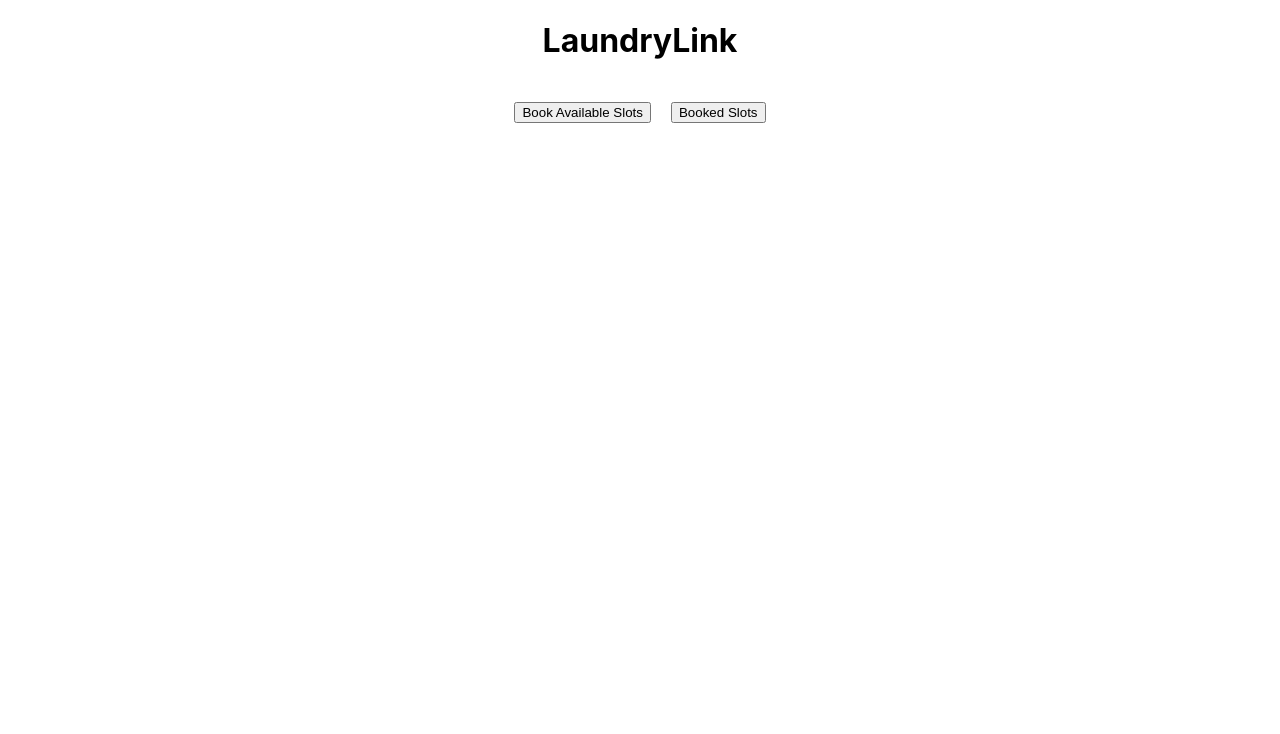
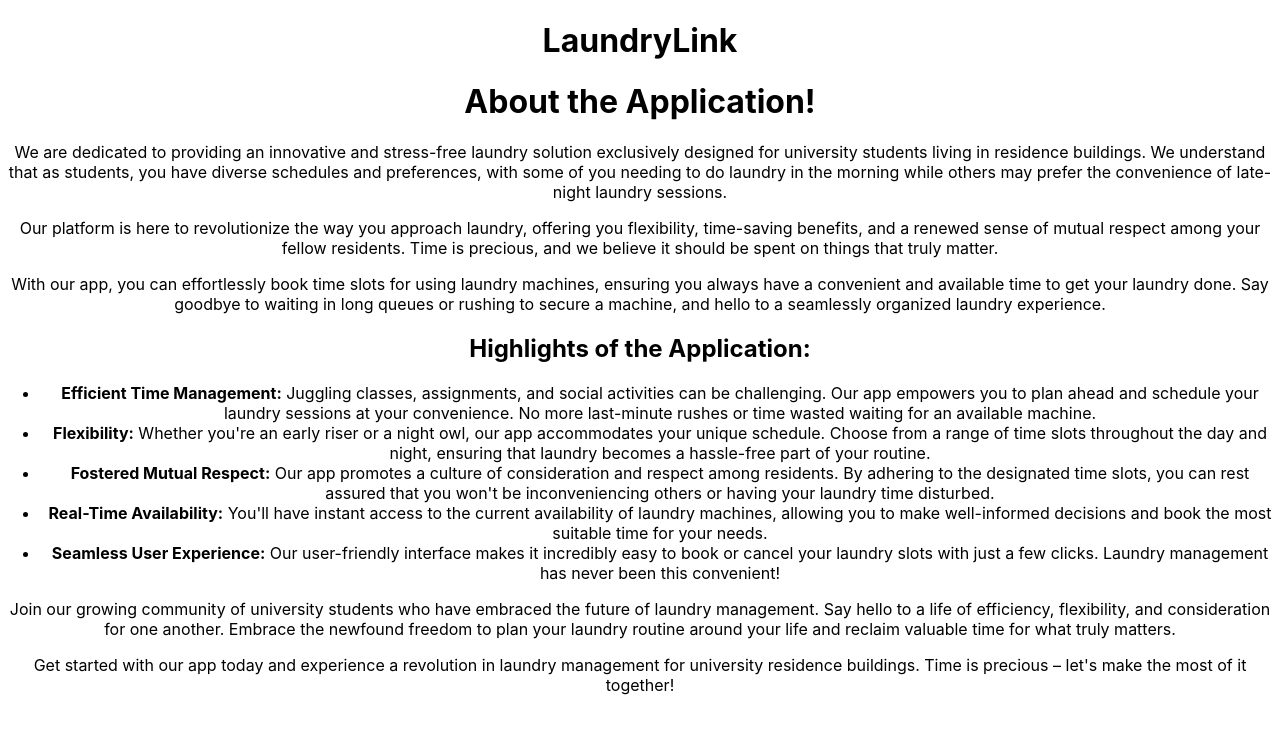
Before and after one commit to zbaigg/LaundryLink, a React (Create React App) app in the folder mylaundryapp/: page /about in a window 1280 px wide. Shown: the top 734 px of the page. Built offline with nearby package versions, Linux system fonts and the light colour scheme.

Commit message:
adding an about the app and contact me endpoints usign react routing

```diff
--- a/mylaundryapp/src/App.js
+++ b/mylaundryapp/src/App.js
@@ -2,15 +2,33 @@ import React from 'react';
 import Header from './components/Header';
 import Slots from './components/Slots';
 import './App.css';
+import ContactMe from './components/Contact';
+import About from './components/About';
+
+
+// import { Switch, Route, BrowserRouter as Router, Link } from 'react-router-dom';
+import { BrowserRouter as Router, Route, Switch } from 'react-router-dom';
 
 function App() {
   return (
+    <Router>
       <div className="App">
         <Header />
           <div className="App-button-display">
+            <Switch>
+                <Route exact path="/">
                   <Slots />
+                </Route>
+                <Route exact path="/contactme">
+                  <ContactMe />
+                </Route>
+                <Route exact path="/about">
+                  <About />
+                </Route>
+            </Switch>
           </div>
       </div>
+    </Router>
   );
 }
 
--- /dev/null
+++ b/mylaundryapp/src/components/About.js
@@ -0,0 +1,79 @@
+import React from 'react';
+
+function About() {
+    return (
+        <div>
+          <h1>About the Application!</h1>
+          <p>
+            We are dedicated to providing an innovative and stress-free laundry
+            solution exclusively designed for university students living in
+            residence buildings. We understand that as students, you have diverse
+            schedules and preferences, with some of you needing to do laundry in
+            the morning while others may prefer the convenience of late-night
+            laundry sessions.
+          </p>
+          <p>
+            Our platform is here to revolutionize the way you approach laundry,
+            offering you flexibility, time-saving benefits, and a renewed sense of
+            mutual respect among your fellow residents. Time is precious, and we
+            believe it should be spent on things that truly matter.
+          </p>
+          <p>
+            With our app, you can effortlessly book time slots for using laundry
+            machines, ensuring you always have a convenient and available time to
+            get your laundry done. Say goodbye to waiting in long queues or rushing
+            to secure a machine, and hello to a seamlessly organized laundry
+            experience.
+          </p>
+          <h2>Highlights of the Application:</h2>
+          <ul>
+            <li>
+              <strong>Efficient Time Management:</strong> Juggling classes,
+              assignments, and social activities can be challenging. Our app
+              empowers you to plan ahead and schedule your laundry sessions at your
+              convenience. No more last-minute rushes or time wasted waiting for an
+              available machine.
+            </li>
+            <li>
+              <strong>Flexibility:</strong> Whether you're an early riser or a
+              night owl, our app accommodates your unique schedule. Choose from a
+              range of time slots throughout the day and night, ensuring that
+              laundry becomes a hassle-free part of your routine.
+            </li>
+            <li>
+              <strong>Fostered Mutual Respect:</strong> Our app promotes a culture
+              of consideration and respect among residents. By adhering to the
+              designated time slots, you can rest assured that you won't be
+              inconveniencing others or having your laundry time disturbed.
+            </li>
+            <li>
+              <strong>Real-Time Availability:</strong> You'll have instant access
+              to the current availability of laundry machines, allowing you to make
+              well-informed decisions and book the most suitable time for your
+              needs.
+            </li>
+            <li>
+              <strong>Seamless User Experience:</strong> Our user-friendly
+              interface makes it incredibly easy to book or cancel your
+              laundry slots with just a few clicks. Laundry management has never
+              been this convenient!
+            </li>
+          </ul>
+          <p>
+            Join our growing community of university students who have embraced the
+            future of laundry management. Say hello to a life of efficiency,
+            flexibility, and consideration for one another. Embrace the newfound
+            freedom to plan your laundry routine around your life and reclaim
+            valuable time for what truly matters.
+          </p>
+          <p>
+            Get started with our app today and experience a revolution in laundry
+            management for university residence buildings. Time is precious – let's
+            make the most of it together!
+          </p>
+        </div>
+      );
+    };
+
+
+export default About;
--- /dev/null
+++ b/mylaundryapp/src/components/Contact.js
@@ -0,0 +1,14 @@
+import React from 'react';
+
+function ContactMe() {
+  return (
+    <div>
+      <h1>About Me</h1>
+      <p1>Hey there! I'm Zainab Baig, a determined university student currently in my 3rd year of pursuing a Bachelor of Computer Science (ICS) degree. Born and brought up in Pakistan, I had the incredible opportunity to complete my high schooling and undergraduate education in Canada at Queen's University, where I majored in Life Science. However, my passion for technology and the desire to make a meaningful impact led me to an exciting new path—I'm thrilled to be starting my Bachelor of Computer Science journey in September 2023.
+      </p1>
+    </div>
+  )
+}
+
+
+export default ContactMe;
```
Lines whose indentation alone changed are shown as unchanged.
